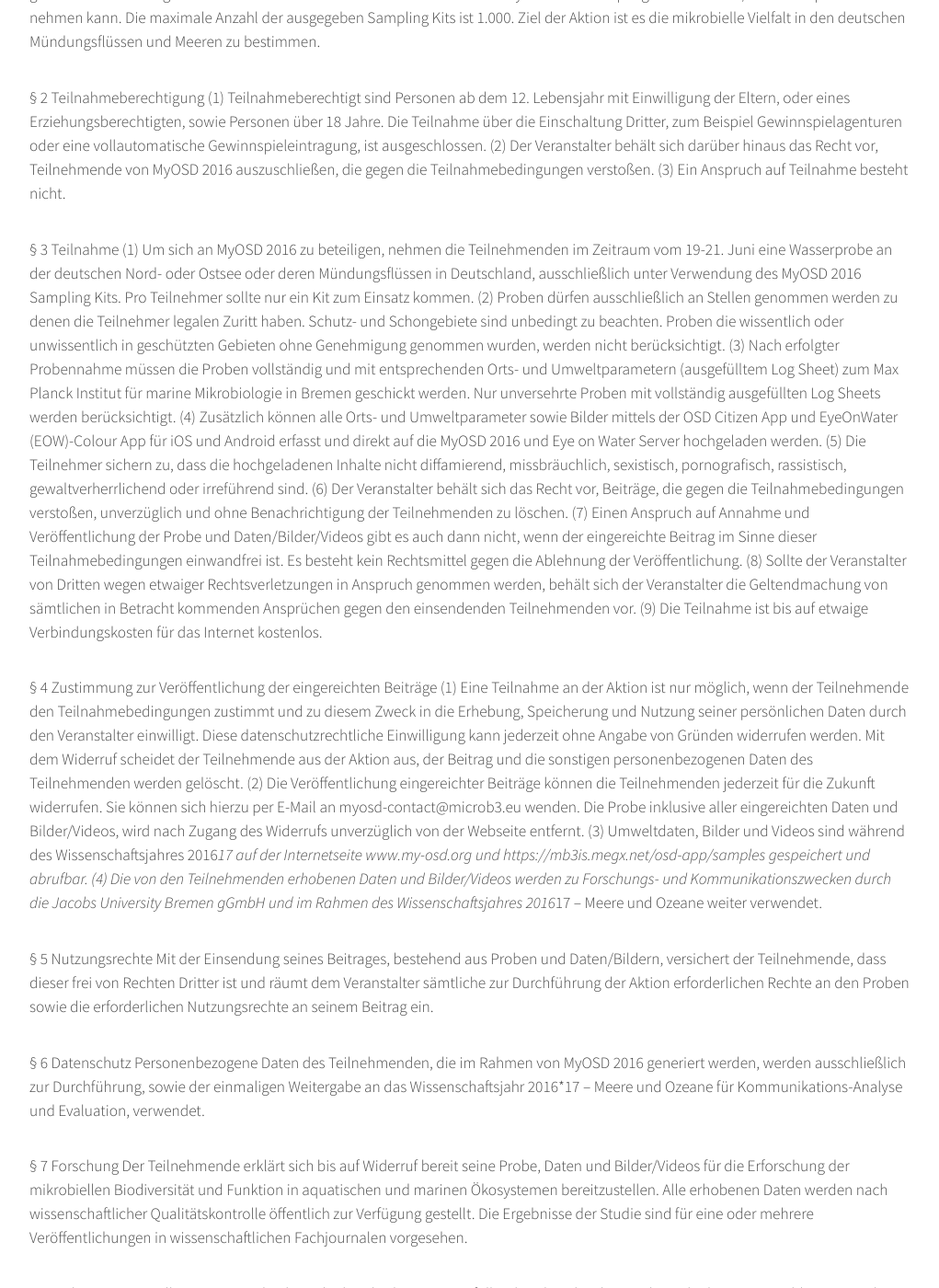
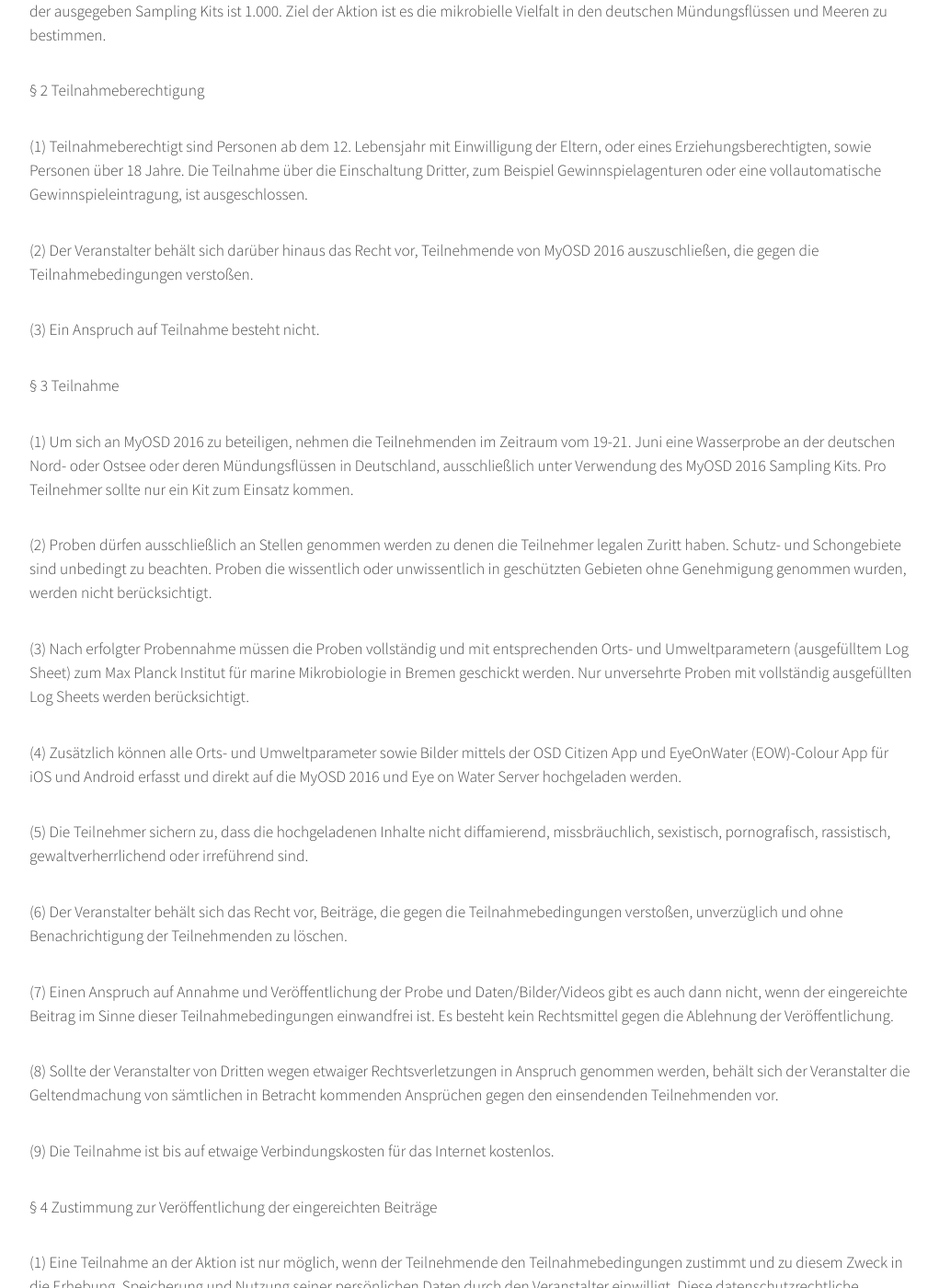
Before and after one commit to myosd/myosd.github.io, a Jekyll site: the page built from teilnahme-bedingungen/index.md, in a window 1280 px wide and 1400 px high, scrolled down 549 px. Shown: the whole window at 92% size, without its empty margins (128-1149 px from the left). Built offline with Jekyll 4.4.1, drawn with Linux system fonts in a browser that asks for light colours; part of the change alters nothing that is shown; some of the changed text lies outside the part shown.

Commit message:
Updated index.md

```diff
--- a/teilnahme-bedingungen/index.md
+++ b/teilnahme-bedingungen/index.md
@@ -5,57 +5,82 @@ published: true
 ---
 
 
-## Teilnahmebedingungen
 
 Veranstalter der Aktion „My Ocean Sampling Day 2016 Deutschland“ (nachfolgend MyOSD 2016 genannt) ist die Jacobs University Bremen gGmbH, die im Rahmen des Wissenschaftsjahres 2016*17 – Meere und Ozeane (zukünftig WJ 2016*17 genannt), einer gemeinsamen Initiative des Bundesministeriums für Bildung und Forschung (BMBF) und der Wissenschaft im Dialog gGmbH (WiD), durchgeführt wird.
 
 Die Teilnahme an der MyOSD 2016 Verlosung richtet sich nach den folgenden Bestimmungen. Eine Teilnahme am Gewinnspiel kann ausschließlich nach Registrierung unter www.my-osd.org erfolgen.
 
 § 1 Allgemeines
-(1) Bei MyOSD 2016 werden Wasserproben aus der deutschen Nord- und Ostsee sowie deren Mündungsflüssen genommen. Jeder registrierte Teilnehmer und Teilnehmerin bekommt ein MyOSD 2016 Sampling Kit mit dem er/sie Wasserproben nehmen kann. Die maximale Anzahl der ausgegeben Sampling Kits ist 1.000. Ziel der Aktion ist es die mikrobielle Vielfalt in den deutschen Mündungsflüssen und Meeren zu bestimmen.
+
+Bei MyOSD 2016 werden Wasserproben aus der deutschen Nord- und Ostsee sowie deren Mündungsflüssen genommen. Jeder registrierte Teilnehmer und Teilnehmerin bekommt ein MyOSD 2016 Sampling Kit mit dem er/sie Wasserproben nehmen kann. Die maximale Anzahl der ausgegeben Sampling Kits ist 1.000. Ziel der Aktion ist es die mikrobielle Vielfalt in den deutschen Mündungsflüssen und Meeren zu bestimmen.
 
 § 2 Teilnahmeberechtigung
+
 (1) Teilnahmeberechtigt sind Personen ab dem 12. Lebensjahr mit Einwilligung der Eltern, oder eines Erziehungsberechtigten, sowie Personen über 18 Jahre. Die Teilnahme über die Einschaltung Dritter, zum Beispiel Gewinnspielagenturen oder eine vollautomatische Gewinnspieleintragung, ist ausgeschlossen.
+
 (2) Der Veranstalter behält sich darüber hinaus das Recht vor, Teilnehmende von MyOSD 2016 auszuschließen, die gegen die Teilnahmebedingungen verstoßen.
+
 (3) Ein Anspruch auf Teilnahme besteht nicht.
 
 § 3 Teilnahme
+
 (1) Um sich an MyOSD 2016 zu beteiligen, nehmen die Teilnehmenden im Zeitraum vom 19-21. Juni eine Wasserprobe an der deutschen Nord- oder Ostsee oder deren Mündungsflüssen in Deutschland, ausschließlich unter Verwendung des MyOSD 2016 Sampling Kits. Pro Teilnehmer sollte nur ein Kit zum Einsatz kommen.
+
 (2) Proben dürfen ausschließlich an Stellen genommen werden zu denen die Teilnehmer legalen Zuritt haben. Schutz- und Schongebiete sind unbedingt zu beachten. Proben die wissentlich oder unwissentlich in geschützten Gebieten ohne Genehmigung genommen wurden, werden nicht berücksichtigt.
+
 (3) Nach erfolgter Probennahme müssen die Proben vollständig und mit entsprechenden Orts- und Umweltparametern (ausgefülltem Log Sheet) zum Max Planck Institut für marine Mikrobiologie in Bremen geschickt werden. Nur unversehrte Proben mit vollständig ausgefüllten Log Sheets werden berücksichtigt.
+
 (4) Zusätzlich können alle Orts- und Umweltparameter sowie Bilder mittels der OSD Citizen App und EyeOnWater (EOW)-Colour App für iOS und Android erfasst und direkt auf die MyOSD 2016 und Eye on Water Server hochgeladen werden.
+
 (5) Die Teilnehmer sichern zu, dass die hochgeladenen Inhalte nicht diffamierend, missbräuchlich, sexistisch, pornografisch, rassistisch, gewaltverherrlichend oder irreführend sind.
+
 (6) Der Veranstalter behält sich das Recht vor, Beiträge, die gegen die Teilnahmebedingungen verstoßen, unverzüglich und ohne Benachrichtigung der Teilnehmenden zu löschen.
+
 (7) Einen Anspruch auf Annahme und Veröffentlichung der Probe und Daten/Bilder/Videos gibt es auch dann nicht, wenn der eingereichte Beitrag im Sinne dieser Teilnahmebedingungen einwandfrei ist. Es besteht kein Rechtsmittel gegen die Ablehnung der Veröffentlichung.
+
 (8) Sollte der Veranstalter von Dritten wegen etwaiger Rechtsverletzungen in Anspruch genommen werden, behält sich der Veranstalter die Geltendmachung von sämtlichen in Betracht kommenden Ansprüchen gegen den einsendenden Teilnehmenden vor.
+
 (9) Die Teilnahme ist bis auf etwaige Verbindungskosten für das Internet kostenlos.
 
 § 4 Zustimmung zur Veröffentlichung der eingereichten Beiträge
+
 (1) Eine Teilnahme an der Aktion ist nur möglich, wenn der Teilnehmende den Teilnahmebedingungen zustimmt und zu diesem Zweck in die Erhebung, Speicherung und Nutzung seiner persönlichen Daten durch den Veranstalter einwilligt. Diese datenschutzrechtliche Einwilligung kann jederzeit ohne Angabe von Gründen widerrufen werden. Mit dem Widerruf scheidet der Teilnehmende aus der Aktion aus, der Beitrag und die sonstigen personenbezogenen Daten des Teilnehmenden werden gelöscht.
+
 (2) Die Veröffentlichung eingereichter Beiträge können die Teilnehmenden jederzeit für die Zukunft widerrufen. Sie können sich hierzu per E-Mail an myosd-contact@microb3.eu wenden. Die Probe inklusive aller eingereichten Daten und Bilder/Videos, wird nach Zugang des Widerrufs unverzüglich von der Webseite entfernt.
+
 (3) Umweltdaten, Bilder und Videos sind während des Wissenschaftsjahres 2016*17 auf der Internetseite www.my-osd.org und https://mb3is.megx.net/osd-app/samples gespeichert und abrufbar.
+
 (4) Die von den Teilnehmenden erhobenen Daten und Bilder/Videos werden zu Forschungs- und Kommunikationszwecken durch die Jacobs University Bremen gGmbH und im Rahmen des Wissenschaftsjahres 2016*17 – Meere und Ozeane weiter verwendet.
 
 § 5 Nutzungsrechte
+
 Mit der Einsendung seines Beitrages, bestehend aus Proben und Daten/Bildern, versichert der Teilnehmende, dass dieser frei von Rechten Dritter ist und räumt dem Veranstalter sämtliche zur Durchführung der Aktion erforderlichen Rechte an den Proben sowie die erforderlichen Nutzungsrechte an seinem Beitrag ein.
 
 § 6 Datenschutz
+
 Personenbezogene Daten des Teilnehmenden, die im Rahmen von MyOSD 2016 generiert werden, werden ausschließlich zur Durchführung, sowie der einmaligen Weitergabe an das Wissenschaftsjahr 2016*17 – Meere und Ozeane für Kommunikations-Analyse und Evaluation, verwendet.
 
 § 7 Forschung
+
 Der Teilnehmende erklärt sich bis auf Widerruf bereit seine Probe, Daten und Bilder/Videos für die Erforschung der mikrobiellen Biodiversität und Funktion in aquatischen und marinen Ökosystemen bereitzustellen. Alle erhobenen Daten werden nach wissenschaftlicher Qualitätskontrolle öffentlich zur Verfügung gestellt. Die Ergebnisse der Studie sind für eine oder mehrere Veröffentlichungen in wissenschaftlichen Fachjournalen vorgesehen.
 
 § 8 Verlosung
+
 Unter allen Beiträgen die die Teilnahmebedingungen erfüllen (§1-3) und nicht von der Teilnahme ausgeschlossen wurden, werden zwei Apple iPad 4 Mini sowie 10 senseBoxen:home http://www.sensebox.de/de/products/ verlost.
 Mitarbeiter von MyOSD 2016, des Redaktionsbüro Wissenschaftsjahr 2016*17 – Meere und Ozeane, des Büro Wissenschaftskommunikation/DLR PT sowie der Projektgruppe Wissenschaftsjahr 2016*17 – Meere und Ozeane im Bundesministerium für Bildung und Forschung sind von der Verlosung ausgeschlossen.
+
 Berücksichtig werden nur Proben die bis spätestens 04.07.2016 am Max Planck Institut für Marine Mikrobiologie in Bremen eingegangen sind. Die Gewinner werden bis zum 29. September 2016 durch Auslosung ermittelt.
 Die Gewinner werden unter der von ihnen bei der Registrierung angegebenen Emailadresse benachrichtigt. Die MyOSD Nummern der Gewinner werden auf der Webseite www.my-osd.org/status verkündet. Die Gewinne werden mit der Post zugeschickt.
 Der Rechtsweg ist ausgeschlossen.
 
 § 9 Änderung der Teilnahmebedingungen / vorzeitige Beendigung von MyOSD 2016
+
 Der Veranstalter behält sich das Recht vor, die Teilnahmebedingungen auch unangekündigt zu ändern oder die Aktion MyOSD 2016 mit sofortiger Wirkung vorzeitig zu beenden. Im Falle einer vorzeitigen Beendigung der Aktion werden die bis dorthin erhobenen Daten entsprechend den oben genannten Bedingungen verwendet.
 
 § 10 Veranstalter der Aktion und Kontakt
+
 Prof. Dr. Frank Oliver Glöckner
+
 Jacobs University Bremen gGmbH
+
 Campusring 1, 28759 Bremen
```
